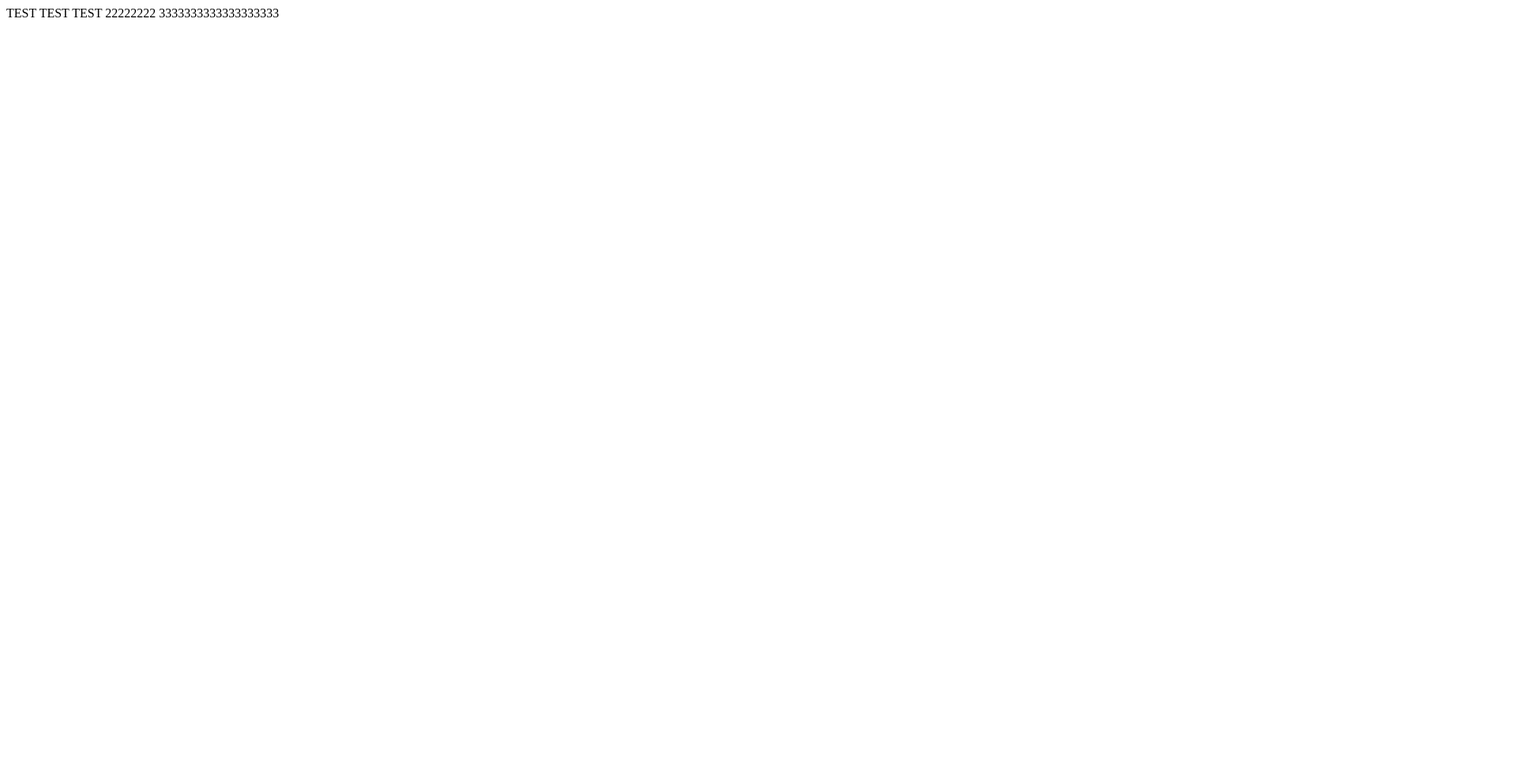
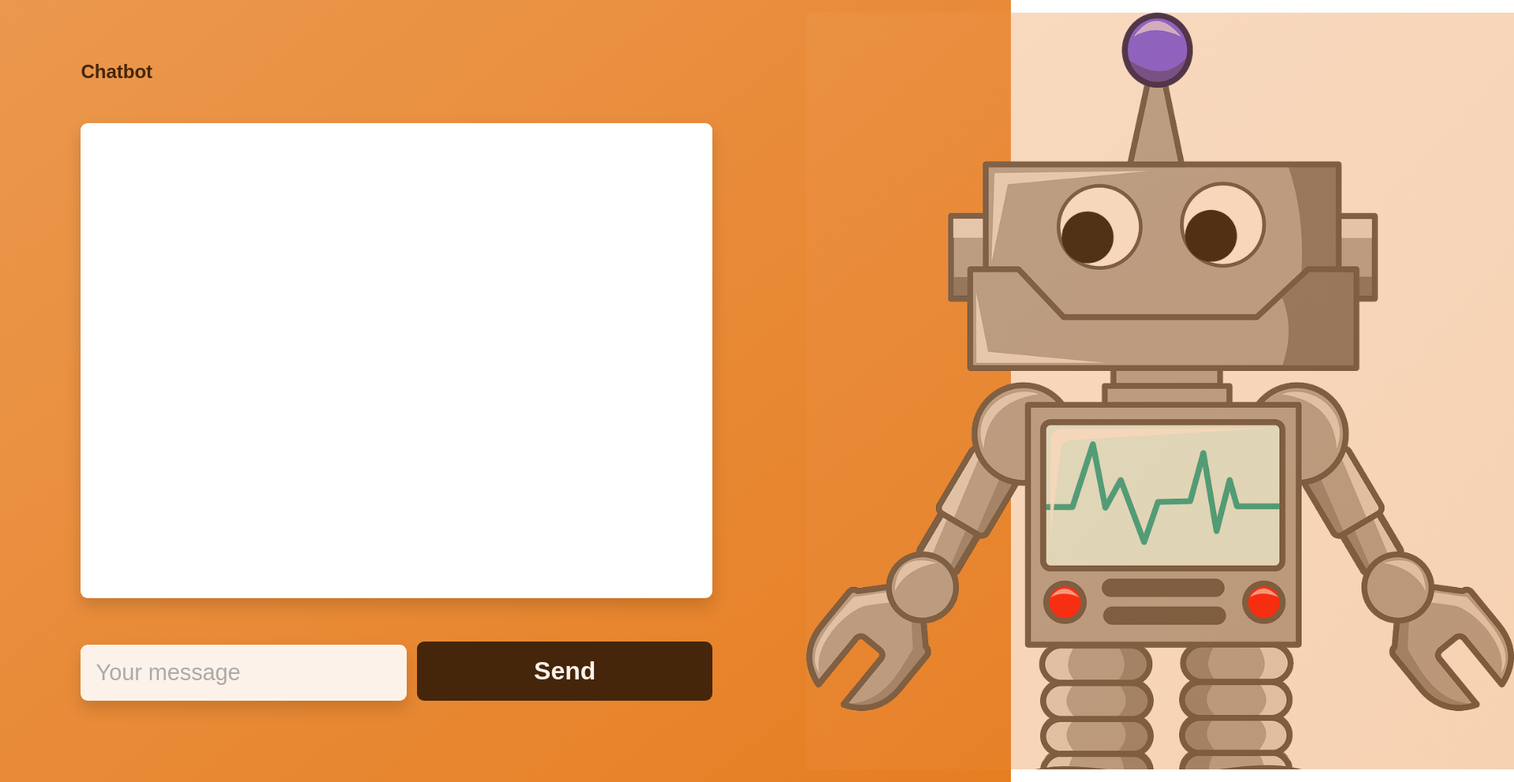
Before and after one commit to WickedSerpent/Teamoppgave-2-, a plain HTML site: page Index.html in a window 1280 px wide. Shown: the whole page at 79% size, 1917 px wide, since content can reach past the window. Before the commit the page ends 800 px from the top, so only its background shows below. Drawn offline with Linux system fonts and the light colour scheme.

Commit message:
Atle's  layout og slikt

```diff
--- a/Index.html
+++ b/Index.html
@@ -1,20 +1,32 @@
 <!DOCTYPE html>
 <html lang="en">
-<head>
-    <meta charset="UTF-8">
-    <meta http-equiv="X-UA-Compatible" content="IE=edge">
-    <meta name="viewport" content="width=device-width, initial-scale=1.0">
-    <title>Document</title>
-</head>
-<body>
-
-
-
-
-    TEST TEST TEST 22222222
-    3333333333333333333
-
-
-
+  <head>
+    <meta charset="UTF-8" />
+    <meta http-equiv="X-UA-Compatible" content="IE=edge" />
+    <meta name="viewport" content="width=device-width, initial-scale=1.0" />
+    <link rel="stylesheet" href="styles.css" />
+    <title>Chatbot</title>
+  </head>
+  <body>
+    <div class="chatbot">
+      <div class="chatbot-text-box">
+        <h2 class="heading">Chatbot</h2>
+        <div class="messagebox"></div>
+        <form class="chatbot-form" action="#">
+          <div>
+            <label for="your-message"></label>
+            <input
+              id="your-message"
+              type="text"
+              placeholder="Your message"
+           required
+         />
+       </div>
+       <button id="btn--send" class="btn btn--form">Send</button>
+     </form>
+   </div>
+   <div class="chatbot-img-box" role="img"></div>
+ </div>
+ <script src="script.js"></script>
 </body>
 </html>
```
Also changed, not shown: index.html (+28 -16 lines).
